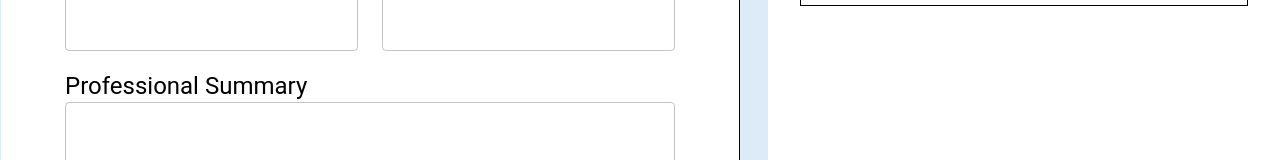
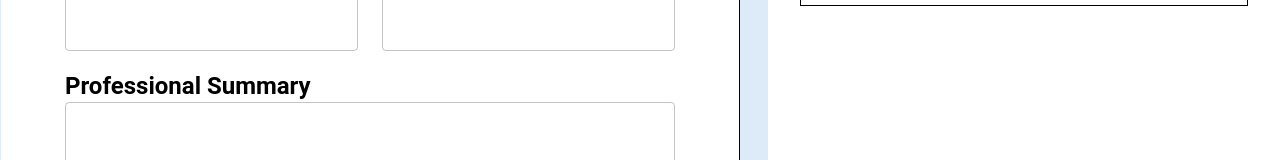
Before and after one commit to Shirley-April/Resume-Builder, a Next.js app: page /create-resume in a window 1280 px wide. Shown: the part 356-516 px from the top of the page. Built offline with nearby package versions, Linux system fonts and the light colour scheme.

Commit message:
style professional summary section

```diff
--- a/Components/ResumeFormInputs/ProfessionalSummary.jsx
+++ b/Components/ResumeFormInputs/ProfessionalSummary.jsx
@@ -1,20 +1,13 @@
 import { Box, Typography } from "@mui/material";
 
-import TextFieldCustomInput from "../../Atoms/TextFieldCustomInput";
 import FormikCustomInput from "../../Atoms/FormikCustomInput";
 
-const ProfessionalSummary = ({ setInputs }) => {
-  // const handleChangeSummary = (event) => {
-  //   const value = event.target.value;
-  //   setInputs((prevState) => ({
-  //     ...prevState,
-  //     summary: value,
-  //   }));
-  // };
-
+const ProfessionalSummary = () => {
   return (
     <Box>
-      <Typography variant="h5">Professional Summary</Typography>
+      <Typography variant="h5" fontWeight="bold">
+        Professional Summary
+      </Typography>
       <FormikCustomInput multiline rows={4} name="summary" />
     </Box>
   );
```
